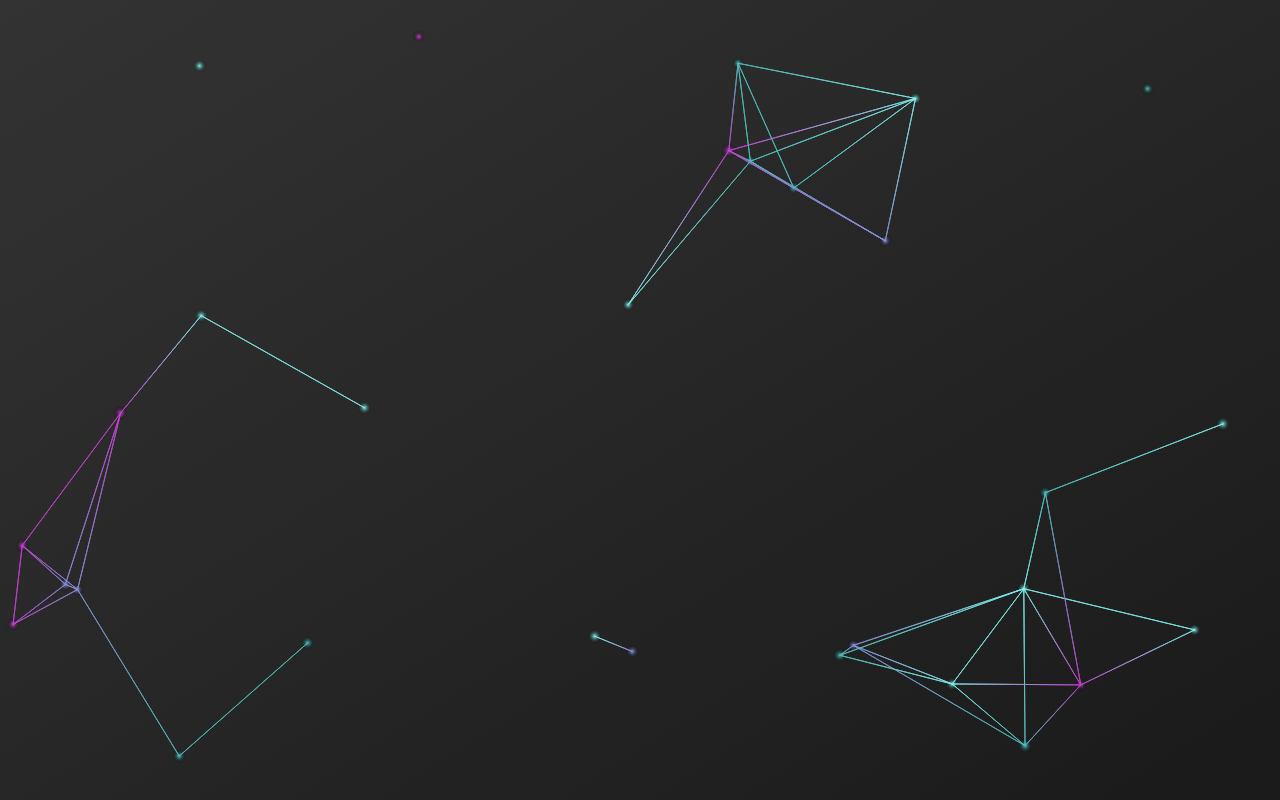
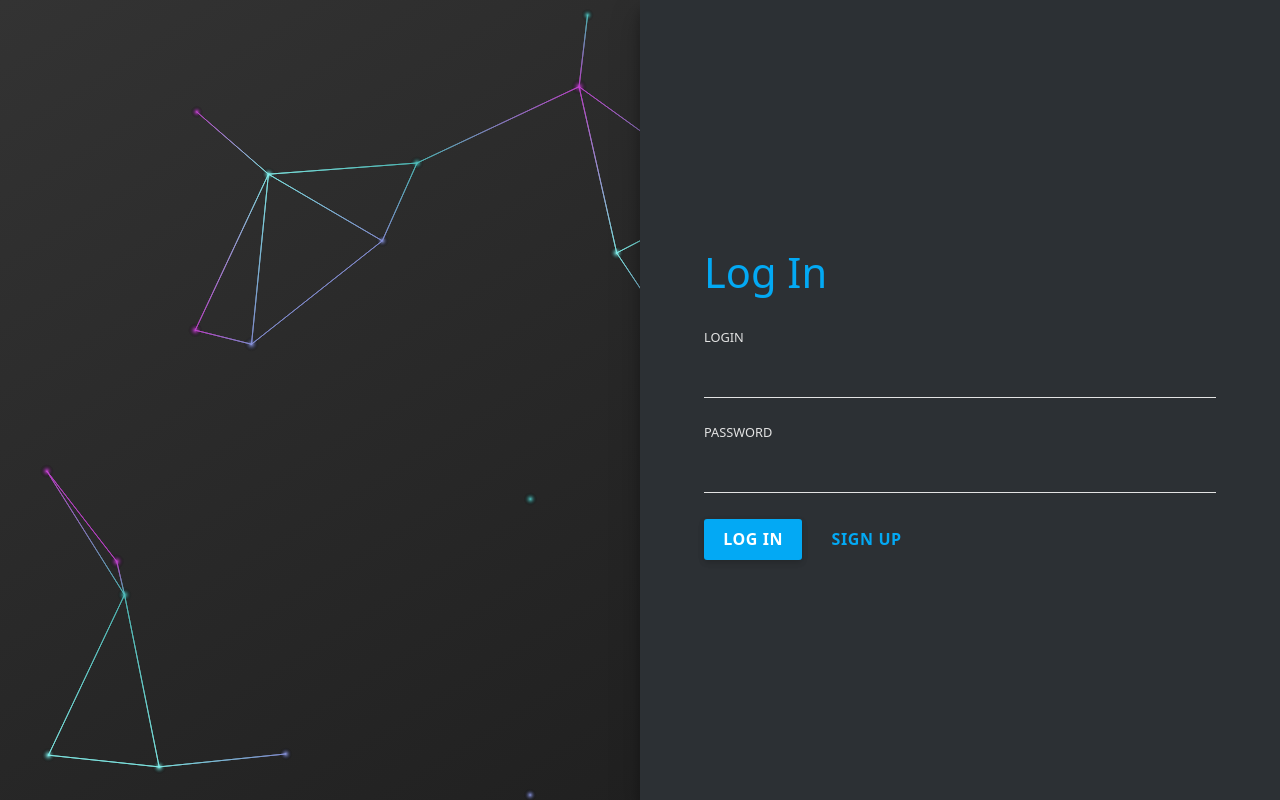
Before and after one commit to K-Pecka/edupjatk, a Vue app: page /access in a window 1280 px wide. Before the commit this address had no page. Built offline with nearby package versions, Linux system fonts and the light colour scheme.

Commit message:
add switch form -> access page

```diff
--- a/index.html
+++ b/index.html
@@ -4,7 +4,7 @@
     <meta charset="UTF-8" />
     <link rel="icon" href="/favicon.ico" />
     <meta name="viewport" content="width=device-width, initial-scale=1.0" />
-    <title>Vite App</title>
+    <title>Edupjatk</title>
   </head>
   <body>
     <main id="app"></main>
--- /dev/null
+++ b/src/components/access/logIn/LogInForm.vue
@@ -0,0 +1,14 @@
+<script setup>
+import { reactive, defineProps } from 'vue';
+
+const props = defineProps(['fields']);
+const  fields  = reactive(props.fields);
+console.log(fields)
+</script>
+
+<template>
+  <div v-for="field of fields" :key="field.name" class="form-element form-stack">
+    <label :for="`form-${field.name}`" class="form-label">{{ field.label }}</label>
+    <input :id="`form-${field.name}`" :type="field.type" :name="field.name" v-model="field.value" />
+  </div>
+</template>
--- /dev/null
+++ b/src/components/access/signUp/SignUpForm.vue
@@ -0,0 +1,14 @@
+<script setup>
+import { reactive, defineProps } from 'vue';
+
+const props = defineProps(['fields']);
+const fields = reactive(props.fields);
+console.log(fields)
+</script>
+
+<template>
+  <div v-for="field of fields" :key="field.name" class="form-element form-stack">
+    <label :for="`form-${field.name}`" class="form-label">{{ field.label }}</label>
+    <input :id="`form-${field.name}`" :type="field.type" :name="field.name" v-model="field.value" />
+  </div>
+</template>
--- a/src/components/login/LogIn.vue
+++ /dev/null
@@ -1,72 +0,0 @@
-<script setup>
-
-import FormTemp from '@/components/stateless/FormTemp.vue'
-import loginData from '@/stores/loginPageData.js'
-import { useStore } from '@/stores/userStorage.js'
-import { useRouter } from 'vue-router';
-
-const router = useRouter();
-const store = useStore()
-
-const handleFormSubmit =  (formData) => {
-  try {
-    let findUser = store.getUser(formData);
-    if (findUser.status) {
-      console.log(findUser.message);
-      setTimeout(()=>router.push('/Panel'),findUser.time);
-    } else {
-      console.log(findUser.message);
-    }
-  } catch (error) {
-    console.error('Error handling form submit:', error);
-  }
-};
-</script>
-
-<template>
-        <FormTemp :formFields="loginData" @onSubmit="handleFormSubmit"/>
-</template>
-
-<style scoped>
-.login-container {
-  max-width: 400px;
-  margin: auto;
-  padding: 20px;
-  border: 1px solid #ccc;
-  border-radius: 5px;
-  box-shadow: 0 0 10px rgba(0, 0, 0, 0.1);
-}
-
-.login-form {
-  display: flex;
-  flex-direction: column;
-}
-
-.form-group {
-  margin-bottom: 15px;
-}
-
-label {
-  font-weight: bold;
-}
-
-input {
-  padding: 8px;
-  margin-top: 5px;
-  border: 1px solid #ccc;
-  border-radius: 3px;
-}
-
-button {
-  padding: 10px;
-  background-color: #4caf50;
-  color: #fff;
-  border: none;
-  border-radius: 3px;
-  cursor: pointer;
-}
-
-button:hover {
-  background-color: #45a049;
-}
-</style>
--- a/src/components/panel/teacher/initComponents.vue
+++ b/src/components/panel/teacher/initComponents.vue
@@ -4,10 +4,8 @@ import displayPanel from '@/components/stateless/DisplayPanel.vue'
 </script>
 
 <template>
-  <section>
     <navBar />
     <displayPanel />
-  </section>
 </template>
 <style scoped>
 section
--- a/src/components/stateless/FormTemp.vue
+++ b/src/components/stateless/FormTemp.vue
@@ -1,30 +1,51 @@
 <script setup>
+import { accessHTMLstore } from '@/stores/static/pageData/accessHTML.js'
 
-const emit = defineEmits(['onSubmit'])
+const store = accessHTMLstore()
+const accessTypePanel = store.getState()
 
-const props = defineProps(['formFields']);
-const { button, className: generalClass,formFields,style } = props.formFields;
+const changeState = () => {
+  store.changeState()
+}
 
+//const emit = defineEmits(['onSubmit'])
 const sendForm = () => {
-  const formData = formFields.reduce((data, field) => {
-    data[field.name] = field.value;
-    return data;
-  }, {});
-  emit('onSubmit', formData);
-};
+  /*const formData = fields.reduce((data, field) => {
+    data[field.name] = field.value
+    return data
+  }, {})
+  console.log(formData)
+  emit('onSubmit', formData)*/
+}
 </script>
+
 <template>
-  <form @submit.prevent="sendForm" :style="style?.form">
-    <div v-for="field in formFields" :key="field.label" :class="generalClass">
-      <label :class="field?.class.label">{{ field?.label }}</label>
-      <input
-        :type="field?.type"
-        :class="field?.class.input"
-        :placeholder="field.placeholder"
-        v-bind="field?.attribute"
-        v-model="field.value"
-      />
+  <div :class="accessTypePanel.classPanelPage">
+    <div class="content">
+      <h2>{{ accessTypePanel.title }}</h2>
+      <form @submit.prevent="sendForm">
+          <component
+            :is="accessTypePanel.component"
+            :fields="accessTypePanel.fields"
+            :key="accessTypePanel.state"
+          />
+        <div class="form-element form-submit">
+          <button id="signUp" class="signup" type="submit" name="signup">
+            {{ accessTypePanel.btn?.main.title }}
+          </button>
+          <button class="signup off" @click="changeState">
+            {{ accessTypePanel.btn?.second.title }}
+          </button>
+        </div>
+      </form>
     </div>
-    <button type="submit" :class="button?.class">{{ button.label }}</button>
-  </form>
+  </div>
 </template>
+<style>
+.fade-enter-active, .fade-leave-active {
+  transition: opacity 0.5s;
+}
+.fade-enter, .fade-leave-to {
+  opacity: 0;
+}
+</style>
--- a/src/router/modules/user/main.js
+++ b/src/router/modules/user/main.js
@@ -5,14 +5,9 @@ const UserRoutes = [
     component: () => import('@/views/homeView.vue')
   },
   {
-    path: '/register',
-    name: 'SignUp',
-    component: () => import('@/views/registerView.vue')
-  },
-  {
-    path: '/login',
-    name: 'logIn',
-    component: () => import('@/views/loginView.vue')
+    path: '/access',
+    name: 'access',
+    component: () => import('@/views/accessView.vue')
   }
 ]
 
--- /dev/null
+++ b/src/stores/static/pageData/accessHTML.js
@@ -0,0 +1,81 @@
+import { defineStore } from 'pinia'
+import { ref } from 'vue'
+import LogInForm from '@/components/access/logIn/logInForm.vue'
+import SignUpForm from '@/components/access/signUp/SignUpForm.vue'
+
+export const accessHTMLstore = defineStore('accessFormData', () => {
+  const defaultState = {
+    logIn: {
+      component: LogInForm,
+      state: 'logIn',
+      classPanelPage: 'logIn',
+      title: 'Log In',
+      btn: {
+        main: { title: 'Log In' },
+        second: { title: 'Sign Up' }
+      },
+      fields: [
+        {
+          label: 'login',
+          name: 'login',
+          type: 'text'
+        },
+        {
+          label: 'password',
+          name: 'password',
+          type: 'password'
+        }
+      ]
+    },
+    signUp: {
+      state: 'signUp',
+      component: SignUpForm,
+      classPanelPage: 'signUp',
+      title: 'Sign Up',
+      btn: {
+        main: { title: 'Sign Up' },
+        second: { title: 'Log In' }
+      },
+      fields: [
+        {
+          label: 'name',
+          name: 'name',
+          type: 'text'
+        },
+        {
+          label: 'surname',
+          name: 'surname',
+          type: 'text'
+        },
+        {
+          label: 'login',
+          name: 'login',
+          type: 'text'
+        },
+        {
+          label: 'emile',
+          name: 'login',
+          type: 'email'
+        },
+        {
+          label: 'type',
+          name: 'type',
+          type: 'checkbox'
+        }
+      ]
+    }
+  }
+
+  const accessState = ref(defaultState.logIn)
+
+  function getState() {
+    return accessState
+  }
+
+  const changeState = async () => {
+    accessState.value =
+      accessState.value.state === 'logIn' ? defaultState.signUp : defaultState.logIn
+  }
+
+  return { getState, changeState }
+})
--- a/src/stores/static/pageData/homePage.js
+++ b/src/stores/static/pageData/homePage.js
@@ -39,15 +39,10 @@ export const useStore = defineStore('mainPage', () => {
     buttons: {
       list: [
         {
-          label: 'Zaloguj się',
-          to: { name: 'logIn' },
+          label: 'Zaczynajmy!',
+          to: { name: 'access' },
           class: ['btn-primary'],
-        },
-        {
-          label: 'Zarejestruj się',
-          to: { name: 'SignUp' },
-          class: ['btn-secondary'],
-        },
+        }
       ],
       style: {
         button: {
--- a/src/views/LoginView.vue
+++ /dev/null
@@ -1,31 +0,0 @@
-<script setup>
-import LogIn from '@/components/login/LogIn.vue'
-</script>
-
-<template>
-
-  <section>
-    <div class="container mt-5 d-flex">
-        <LogIn />
-    </div>
-  </section>
-
-</template>
-
-<style scoped>
-section {
-  color:#eee;
-  padding:4em;
-  min-width:50vw;
-  box-shadow: 1px 1px 5px 1px #131313;
-  background: rgba(255, 255, 255, 0.15);
-  backdrop-filter: blur(10px);
-  border-radius: 10px;
-  padding: 20px;
-  text-align: center;
-}
-form
-{
-  max-width: 50%;
-}
-</style>
--- a/src/views/RegisterView.vue
+++ /dev/null
@@ -1,21 +0,0 @@
-<template>
-  <section>
-    <MainHeader :message="headerMessage" />
-    <PrintListButton :buttons="buttons" />
-  </section>
-</template>
-
-<script setup>
-import MainHeader from '@/components/stateless/PrintHeader.vue'
-import PrintListButton from '@/components/stateless/PrintListButton.vue'
-
-const headerMessage = {}
-const buttons = {}
-</script>
-
-<style scoped>
-body{
-    background-image: url('@/assets/background-home.png');
-    background-size: cover;
-  }
-</style>
--- /dev/null
+++ b/src/views/accessView.vue
@@ -0,0 +1,217 @@
+<script setup>
+import FormTemp from '@/components/stateless/FormTemp.vue'
+</script>
+
+<template>
+  <section id="accessBox">
+    <div class="topLayer">
+      <FormTemp/>
+    </div>
+  </section>
+</template>
+
+<style>
+#accessBox {
+  width: 50%;
+  max-height: 100%;
+  height: 100%;
+  overflow: hidden;
+  margin-left: 50%;
+  top: 0;
+  left: 0;
+  position: absolute;
+  box-shadow:
+    0 14px 28px rgba(0, 0, 0, 0.25),
+    0 10px 10px rgba(0, 0, 0, 0.22);
+}
+
+.topLayer {
+  width: 200%;
+  height: 100%;
+  position: relative;
+  left: 0;
+}
+
+label {
+  font-size: 0.8em;
+  text-transform: uppercase;
+}
+
+input {
+  background-color: transparent;
+  border: 0;
+  outline: 0;
+  font-size: 1em;
+  padding: 8px 1px;
+  margin-top: 0.1em;
+}
+
+.logIn {
+  width: 50%;
+  height: 100%;
+  background: #2c3034;
+  left: 0;
+  position: absolute;
+}
+
+.logIn label {
+  color: #e3e3e3;
+}
+
+.logIn input {
+  border-bottom: 1px solid #e3e3e3;
+  color: #e3e3e3;
+}
+
+.logIn input:focus,
+.logIn input:active {
+  border-color: #03a9f4;
+  color: #03a9f4;
+}
+
+.logIn a {
+  color: #03a9f4;
+}
+
+.signUp {
+  width: 50%;
+  height: 100%;
+  background: #f9f9f9;
+  position: absolute;
+}
+
+.signUp label {
+  color: #212121;
+}
+
+.signUp input {
+  border-bottom: 1px solid #212121;
+}
+
+.signUp input:focus,
+.signUp input:active {
+  border-color: #673ab7;
+}
+
+.content {
+  display: flex;
+  flex-direction: column;
+  justify-content: center;
+  min-height: 100%;
+  width: 80%;
+  margin: 0 auto;
+  position: relative;
+}
+
+.content h2 {
+  font-weight: 300;
+  font-size: 2.6em;
+  margin: 0.2em 0 0.1em;
+  color: #03a9f4;
+}
+.form-element {
+  margin: 1.6em 0;
+}
+
+.form-element.form-submit {
+  margin: 1.6em 0 0;
+}
+
+.form-stack {
+  display: flex;
+  flex-direction: column;
+}
+
+button {
+  padding: 0.8em 1.2em;
+  margin: 0 10px 0 0;
+  width: auto;
+  font-weight: 600;
+  text-transform: uppercase;
+  font-size: 1em;
+  color: #fff;
+  line-height: 1em;
+  letter-spacing: 0.6px;
+  border-radius: 3px;
+  box-shadow:
+    0 2px 6px rgba(0, 0, 0, 0.1),
+    0 3px 6px rgba(0, 0, 0, 0.1);
+  border: 0;
+  outline: 0;
+  transition: all 0.25s;
+}
+
+button.signup {
+  background: #03a9f4;
+}
+
+button.login {
+  background: #673ab7;
+}
+
+button.off {
+  background: none;
+  box-shadow: none;
+  margin: 0;
+}
+
+button.off.signup {
+  color: #03a9f4;
+}
+
+button.off.login {
+  color: #673ab7;
+}
+
+button:focus,
+button:active,
+button:hover {
+  box-shadow:
+    0 4px 7px rgba(0, 0, 0, 0.1),
+    0 3px 6px rgba(0, 0, 0, 0.1);
+}
+
+button.signup:focus,
+button.signup:active,
+button.signup:hover {
+  background: #0288d1;
+}
+
+button.login:focus,
+button.login:active,
+button.login:hover {
+  background: #512da8;
+}
+
+button.off:focus,
+button.off:active,
+button.off:hover {
+  box-shadow: none;
+}
+
+button.off.signup:focus,
+button.off.signup:active,
+button.off.signup:hover {
+  color: #03a9f4;
+  background: #212121;
+}
+
+button.off.login:focus,
+button.off.login:active,
+button.off.login:hover {
+  color: #512da8;
+  background: #e3e3e3;
+}
+
+@media only screen and (max-width: 768px) {
+  #slideBox {
+    width: 80%;
+    margin-left: 20%;
+  }
+
+  .signup-info,
+  .login-info {
+    display: none;
+  }
+}
+</style>
```
